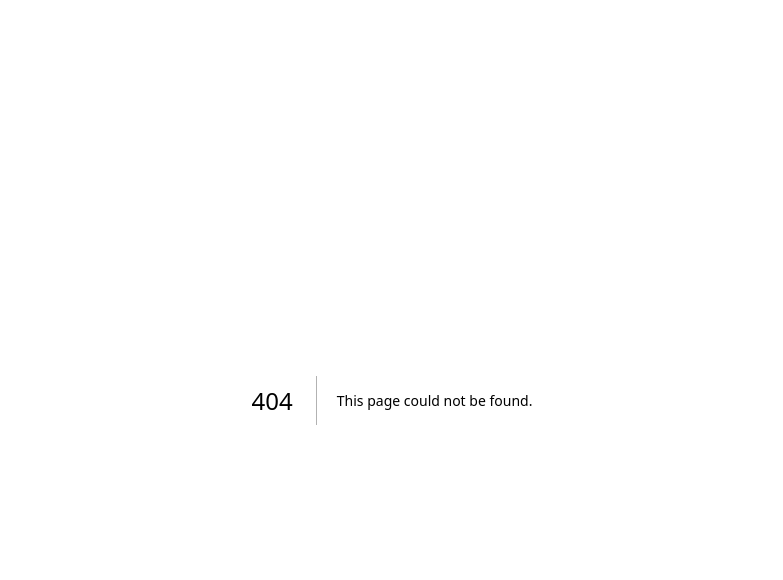
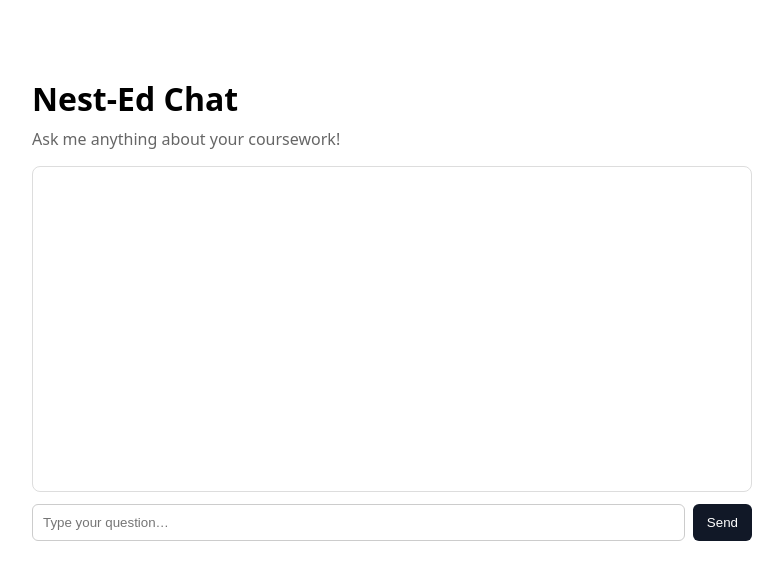
Before and after one commit to Nest-Ed/-nest-ed-platform, a Next.js app: page /chat in a window 1280 px wide. Before the commit this address had no page. Shown: the top 580 px of the page, without its empty margins (248-1031 px from the left). Built offline with nearby package versions, Linux system fonts and the light colour scheme.

Commit message:
Create chat.js

```diff
--- /dev/null
+++ b/pages/chat.js
@@ -0,0 +1,10 @@
+// pages/chat.js
+import ChatBox from "../components/ChatBox";
+
+export default function ChatPage() {
+  return (
+    <main style={{ fontFamily: "system-ui, -apple-system, Segoe UI, Roboto" }}>
+      <ChatBox />
+    </main>
+  );
+}
```
